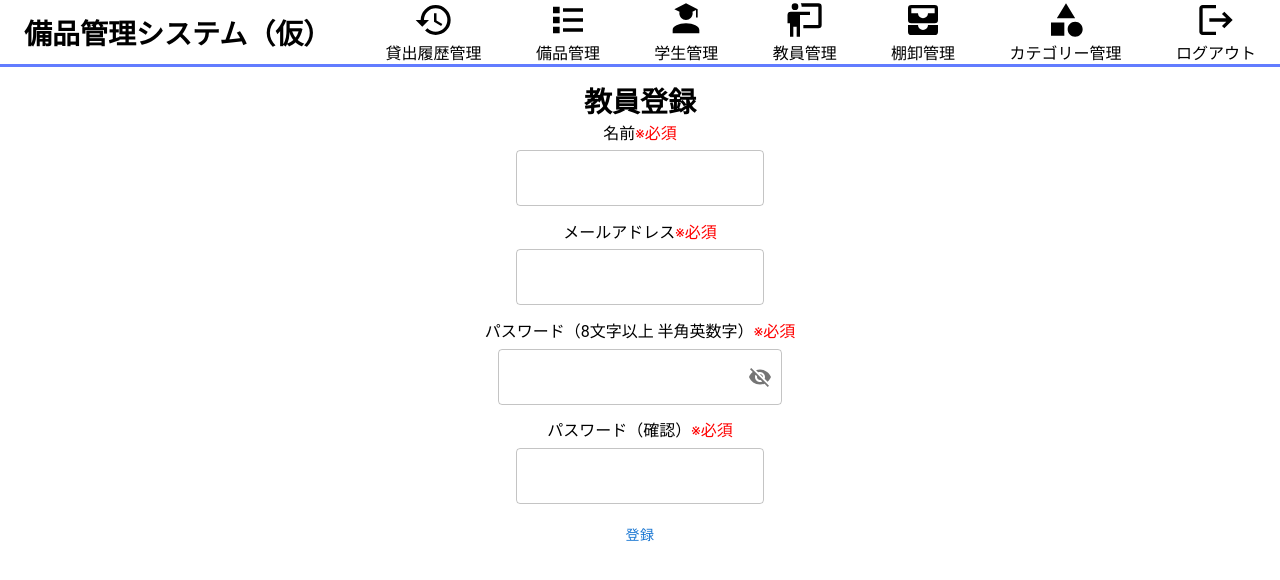
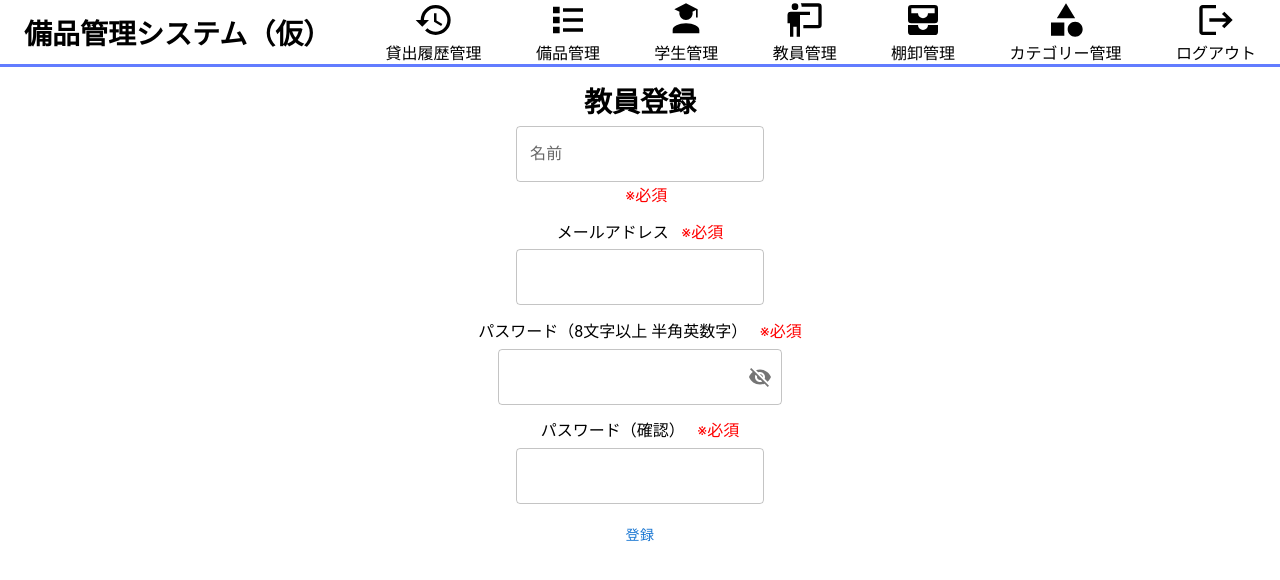
Before and after one commit to takumiTakahata/equipment_management_system, a React (Create React App) app in the folder app/: page / in a window 1280 px wide. Shown: the top 580 px of the page. Built offline with nearby package versions, Linux system fonts and the light colour scheme.

Commit message:
名前の入力欄のデザイン修正

```diff
--- a/app/src/components/teacher_register.css
+++ b/app/src/components/teacher_register.css
@@ -14,6 +14,7 @@ h1 {
   color: #ff0000;
   font-size: 16px;
   margin: 0;
+  margin-left: 1%;
 }
 
 .error_message {
@@ -35,7 +36,6 @@ h1 {
   display: flex;
   justify-content: center;
 }
-
 .center {
   text-align: center;
 }
--- a/app/src/components/teacher_register.tsx
+++ b/app/src/components/teacher_register.tsx
@@ -1,4 +1,5 @@
 import * as React from "react";
+import { useState } from "react";
 import TextField from "@mui/material/TextField";
 import { useForm } from "react-hook-form";
 import { ErrorMessage } from "@hookform/error-message";
@@ -19,7 +20,8 @@ interface FormInputs {
 }
 
 function TeacherRegister() {
-  const [showPassword, setShowPassword] = React.useState(false);
+  const [showPassword, setShowPassword] = useState(false);
+  const [errorFlg, setErrorFlg] = useState(false);
   const handleClickShowPassword = () => setShowPassword((show) => !show);
   const handleMouseDownPassword = (
     event: React.MouseEvent<HTMLButtonElement>
@@ -35,7 +37,17 @@ function TeacherRegister() {
   } = useForm<FormInputs>();
 
   const onSubmit = (data: FormInputs) => {
+    //  エラーじゃないときしかとれない
     console.log(data);
+  };
+
+  const onError = (errors: Object) => {
+    console.log(errors);
+    if (Object.keys(errors).length > 0) {
+      setErrorFlg(true);
+    } else {
+      setErrorFlg(false);
+    }
   };
 
   const password = watch("password");
@@ -44,23 +56,25 @@ function TeacherRegister() {
       <Header />
       <div className="center">
         <h1 className="page_title">教員登録</h1>
-        <form onSubmit={handleSubmit(onSubmit)}>
-          <div className="name_container">
-            <p className="name_title">名前</p>
-            <p className="required_txt">※必須</p>
-          </div>
+        <form onSubmit={handleSubmit(onSubmit, onError)}>
           <div className="name_input">
             <TextField
+              label="名前"
+              variant="outlined"
               {...register("name", {
                 required: "名前を入力してください",
               })}
             />
+            {errorFlg ? (
               <ErrorMessage
                 errors={errors}
                 name="name"
                 as="p"
                 className="error_message"
               />
+            ) : (
+              <p className="required_txt">※必須</p>
+            )}
           </div>
           <div className="eamil_container">
             <p className="mail_title">メールアドレス</p>
@@ -107,7 +121,7 @@ function TeacherRegister() {
               {...register("password", {
                 required: "パスワードを入力してください",
                 pattern: {
-                  value: /^(?=.*[A-Z]|[a-z])(?=.*\d)[A-Za-z0-9]{8}$/, // 入力規則 8文字以上
+                  value: /^(?=.*[A-Z]|[a-z])(?=.*\d)[A-Za-z0-9]{8,}$/, // 入力規則 8文字以上
                   message: "パスワードの形式が間違っています",
                 },
               })}
@@ -127,6 +141,7 @@ function TeacherRegister() {
           <div className="passch_input">
             <OutlinedInput
               id="outlined-adornment-password_c"
+              type="password"
               {...register("check_password", {
                 required: "パスワード（確認用）を入力してください",
                 validate: (value) => {
```
Lines whose indentation alone changed are shown as unchanged.
